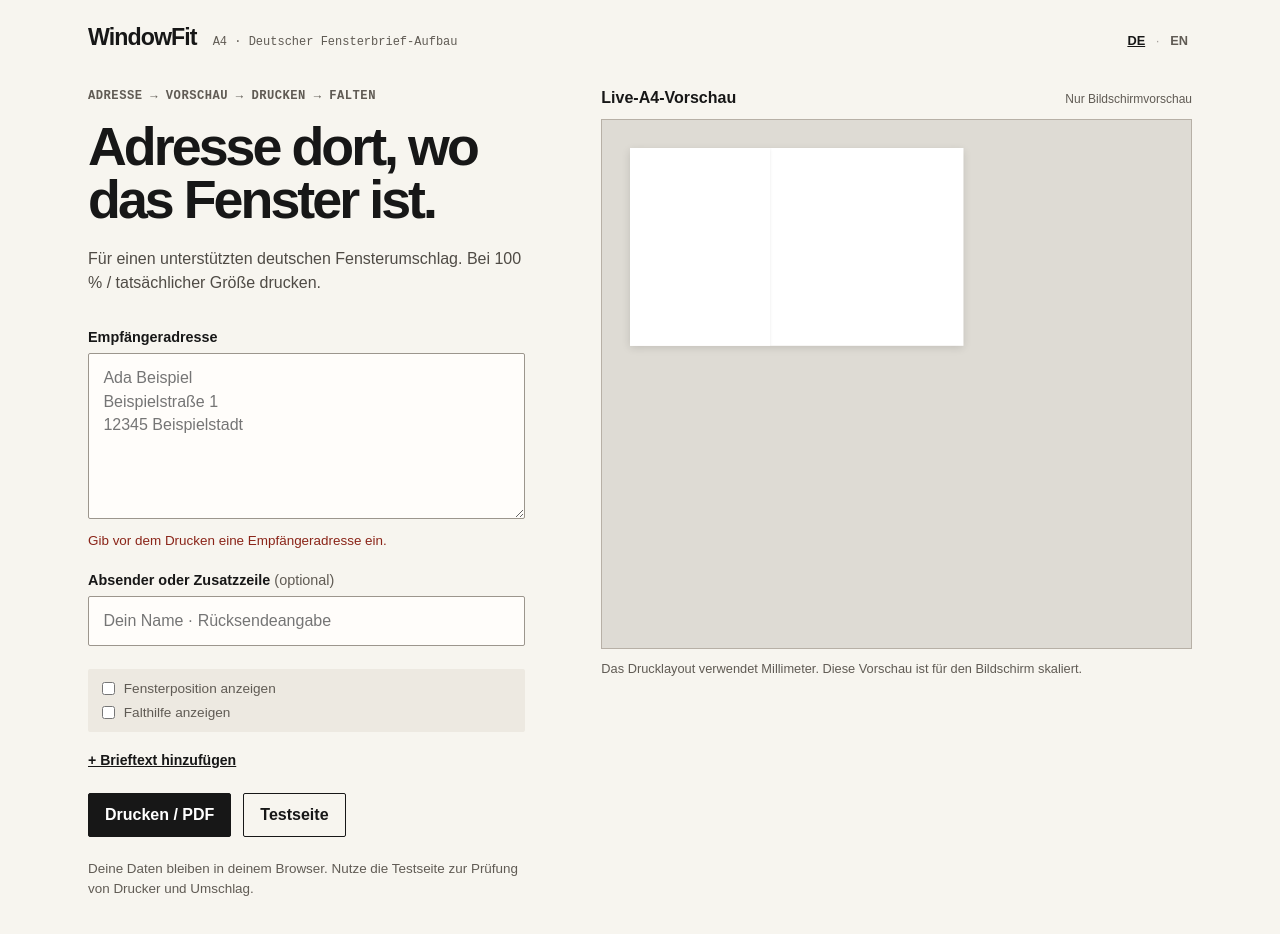
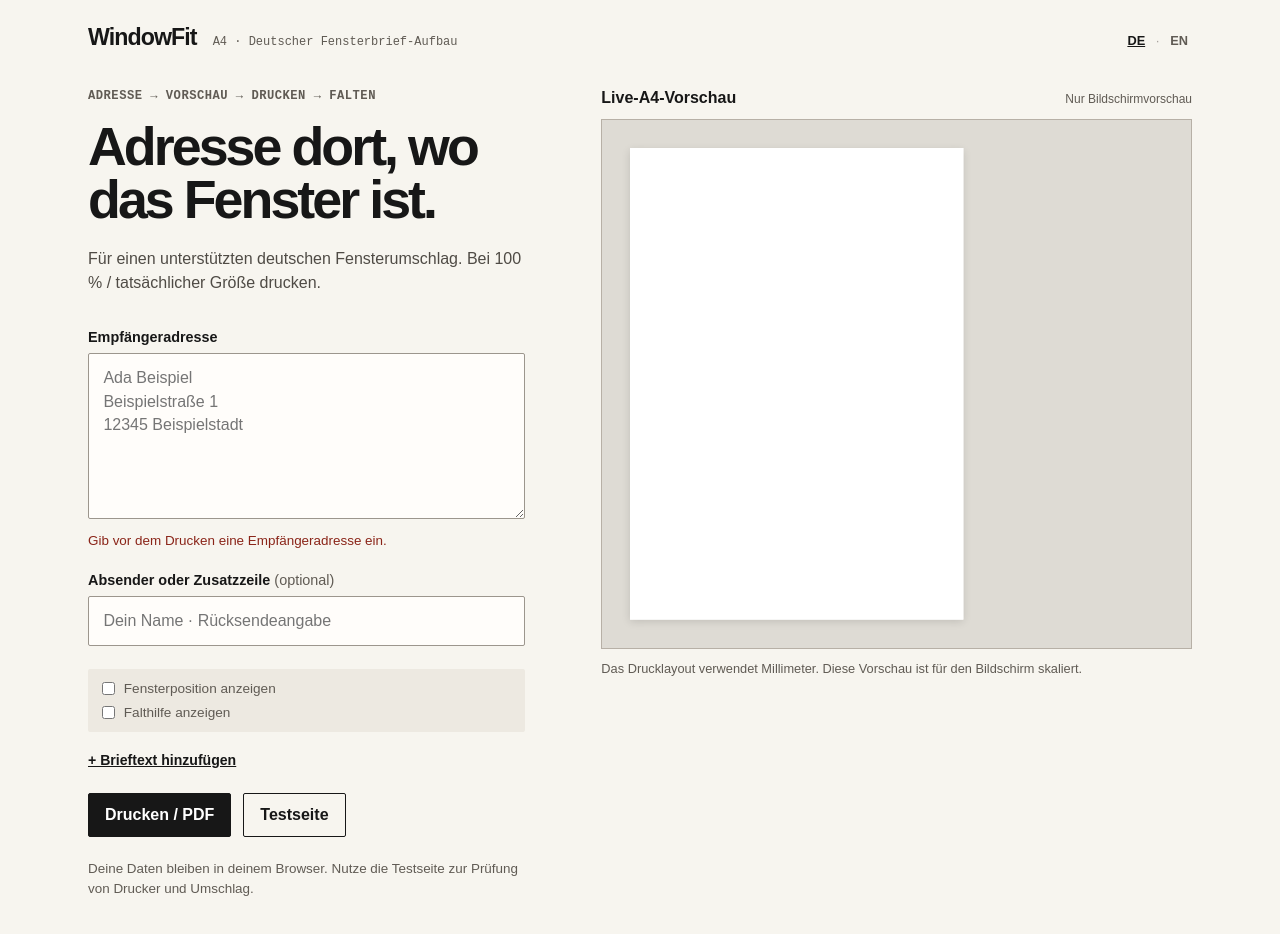
Before and after one commit to debother/WindowFit, a React (Vite) app: page / in a window 1280 px wide. Shown: the top 934 px of the page. Built offline with nearby package versions, Linux system fonts and the light colour scheme.

Commit message:
fix: allocate visible multi-page preview content across sheets

```diff
--- a/src/App.tsx
+++ b/src/App.tsx
@@ -161,7 +161,7 @@ export default function App() {
     setSenderOverflows(Boolean(senderNode && hasVisualOverflow(senderNode)));
 
     const measureNode = measureRef.current;
-    if (measureNode) {
+    if (measureNode && showLetter) {
       const pageHeightPx = (PRINT_GEOMETRY.paper.heightMm * 96) / 25.4;
       const scrollH = measureNode.scrollHeight;
       const pages = Math.max(1, Math.ceil((scrollH - 2) / pageHeightPx));
@@ -176,8 +176,10 @@ export default function App() {
     requestAnimationFrame(() => window.print());
   }
 
+  const geometryVars = printGeometryCssVariables();
+
   return (
-    <div className="app-shell">
+    <div className="app-shell" style={geometryVars}>
       <header className="app-header no-print">
         <div className="brand-group">
           <span className="brand">{t.brand}</span>
--- a/src/styles.css
+++ b/src/styles.css
@@ -41,15 +41,15 @@ textarea, input { width:100%; border:1.5px solid #9c968d; border-radius:2px; bac
 .preview-panel { min-width:0; }.preview-heading { display:flex; justify-content:space-between; gap:1rem; align-items:baseline; margin:0 0 .75rem; }.preview-heading h2 { margin:0; font-size:1rem; }.preview-heading span { color:#605b54; font-size:.75rem; }
 .preview-scale { overflow:hidden; border:1px solid #b7b0a6; background:#dedbd4; padding:clamp(12px,3vw,28px); }
 .preview-sheets { display:flex; flex-direction:column; gap:clamp(16px,3vw,24px); align-items:flex-start; }
-.preview-sheet-wrapper { display:flex; flex-direction:column; gap:6px; width:calc(var(--paper-width-mm) * var(--preview-scale, .42)); }
+.preview-sheet-wrapper { display:flex; flex-direction:column; gap:6px; }
 .preview-sheet-header { font:600 .75rem/1.2 ui-monospace, monospace; color:#605b54; text-transform:uppercase; letter-spacing:.04em; }
-.preview-sheet-viewport { width:var(--paper-width-mm); height:var(--paper-height-mm); overflow:hidden; position:relative; background:#fff; box-shadow:0 6px 20px #0002; transform:scale(var(--preview-scale, .42)); transform-origin:top left; margin-bottom:calc(var(--paper-height-mm) * (var(--preview-scale, .42) - 1)); }
-.preview-sheet-content { width:var(--paper-width-mm); position:relative; }
-.preview-sheet-content .print-document { min-height:var(--paper-height-mm); width:var(--paper-width-mm); position:relative; transform:none; margin-bottom:0; box-shadow:none; height:auto; overflow:visible; }
+.preview-sheet-viewport { width:var(--paper-width-mm, 210mm); height:var(--paper-height-mm, 297mm); overflow:hidden; position:relative; background:#fff; box-shadow:0 6px 20px #0002; transform:scale(var(--preview-scale, .42)); transform-origin:top left; margin-bottom:calc(var(--paper-height-mm, 297mm) * (var(--preview-scale, .42) - 1)); }
+.preview-sheet-content { width:var(--paper-width-mm, 210mm); position:absolute; top:0; left:0; }
 .preview-scale .print-document { transform:scale(var(--preview-scale, .42)); transform-origin:top left; margin-bottom:calc(297mm * -.58); box-shadow:0 6px 20px #0002; }
+.preview-scale .preview-sheet-content .print-document { width:var(--paper-width-mm, 210mm); min-height:var(--paper-height-mm, 297mm); height:auto; transform:none; margin-bottom:0; box-shadow:none; overflow:visible; position:relative; background:#fff; }
 .preview-note { margin:.7rem 0 0; color:#605b54; font-size:.8rem; line-height:1.4; }
-.print-measure { position:absolute; visibility:hidden; pointer-events:none; left:-99999px; top:0; width:var(--paper-width-mm); min-height:var(--paper-height-mm); height:auto; }
-.print-measure .print-document { position:relative; width:var(--paper-width-mm); min-height:var(--paper-height-mm); height:auto; overflow:visible; background:#fff; }
+.print-measure { position:absolute; visibility:hidden; pointer-events:none; left:-99999px; top:0; width:var(--paper-width-mm, 210mm); min-height:var(--paper-height-mm, 297mm); height:auto; }
+.print-measure .print-document { position:relative; width:var(--paper-width-mm, 210mm); min-height:var(--paper-height-mm, 297mm); height:auto; overflow:visible; background:#fff; }
 .print-document { position:relative; width:var(--paper-width-mm); min-height:var(--paper-height-mm); background:#fff; color:#000; }
 .print-address-field { position:absolute; left:var(--address-field-left-mm); top:var(--address-field-top-mm); width:var(--address-field-width-mm); height:var(--address-field-height-mm); border:0; }
 .address-content { width:100%; height:100%; position:relative; }.additional-zone { position:absolute; top:0; left:0; width:100%; height:var(--additional-zone-height-mm); overflow:hidden; }.recipient-zone { position:absolute; top:var(--additional-zone-height-mm); left:0; width:100%; height:var(--recipient-zone-height-mm); overflow:hidden; }
```
